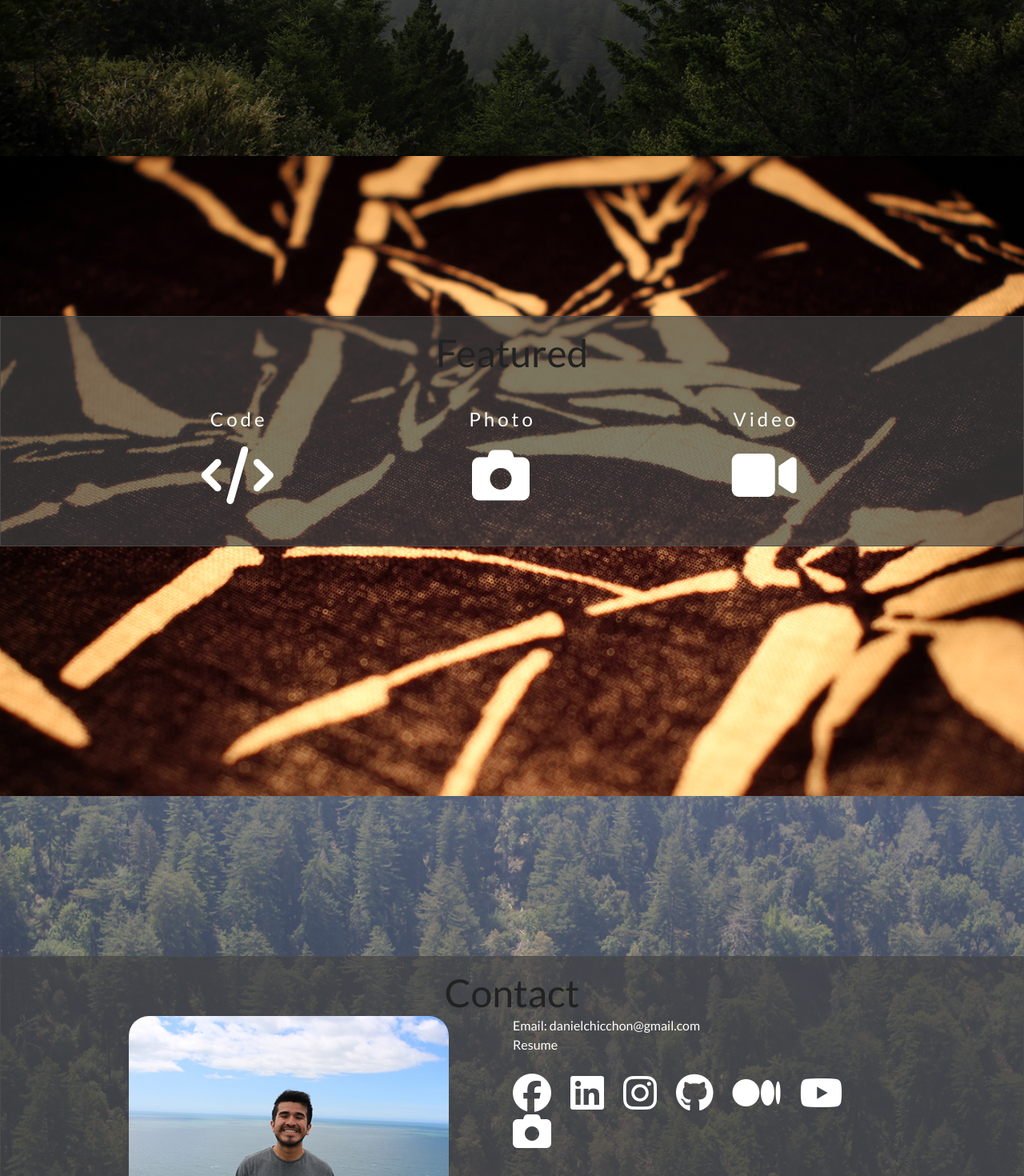
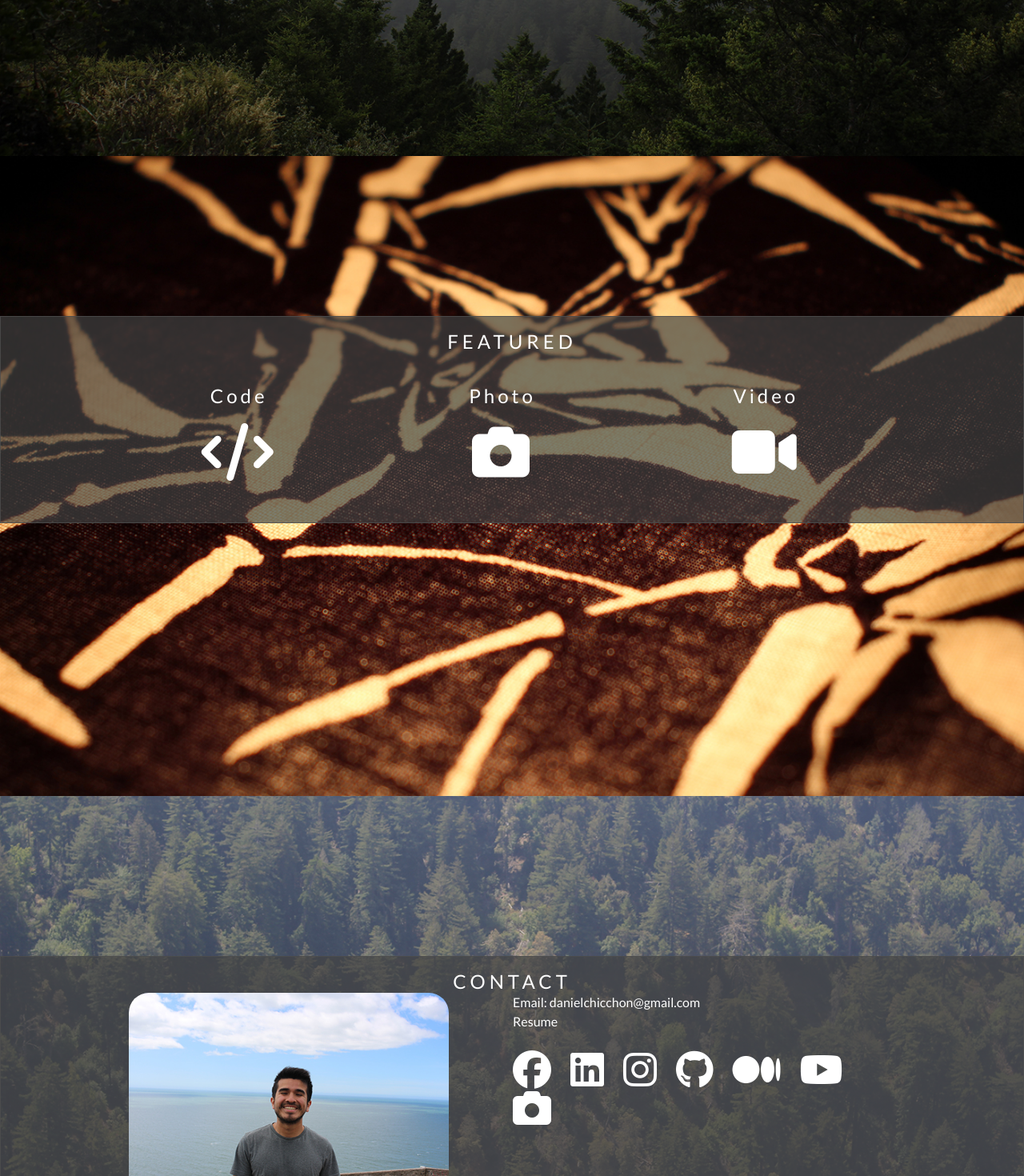
Before and after one commit to dchicchon/portfolio, a React (Create React App) app in the folder client/: page / in a window 1280 px wide. Shown: the part 1405-2875 px from the top of the page at 80% size. Built offline with nearby package versions, Linux system fonts and the light colour scheme.

Commit message:
fix routing for site

```diff
--- a/client/src/App.js
+++ b/client/src/App.js
@@ -3,7 +3,7 @@ import { BrowserRouter as Router, Route, Switch } from "react-router-dom";
 import * as ROUTES from "./Constants/routes";
 import "bootstrap/dist/css/bootstrap.min.css";
 import axios from "axios";
-import { analytics } from "./Utils/firebase";
+// import { analytics } from "./Utils/firebase";
 import "./App.css";
 import ScrollTop from "./Components/ScrollToTop";
 
@@ -17,6 +17,9 @@ import Videography from "./Pages/Videography";
 import Polus from "./Pages/Polus";
 import Messenger from "./Pages/Messenger";
 import Board from "./Pages/Board";
+import About from "./Pages/Polus/Pages/About";
+import Privacy from "./Pages/Polus/Pages/Privacy";
+import Terms from "./Pages/Polus/Pages/Terms";
 // import { firebaseConfig } from "./Utils/firebase";
 
 // https://medium.com/google-cloud/tracking-site-visits-on-react-app-hosted-in-google-cloud-using-google-analytics-f49c2411d398
@@ -33,7 +36,10 @@ class App extends Component {
             <ScrollTop>
               <Route exact path={ROUTES.HOME} component={Home} />
               <Route exact path={ROUTES.CODE} component={Code} />
-              <Route exact path={ROUTES.POLUS} component={Polus} />
+              <Route exact path={ROUTES.POLUS} component={Polus}/>
+              <Route exact path={ROUTES.PABOUT} component={About}/>
+              <Route exact path={ROUTES.PPRIVACY} component={Privacy}/>
+              <Route exact path={ROUTES.PTERMS} component={Terms}/>
               <Route exact path={ROUTES.PHOTOGRAPHY} component={Photography} />
               <Route exact path={ROUTES.VIDEOGRAPHY} component={Videography} />
               <Route exact path={ROUTES.MESSENGER} component={Messenger} />
--- a/client/src/Components/About/index.js
+++ b/client/src/Components/About/index.js
@@ -16,6 +16,7 @@ const About = () => {
             textTransform: "uppercase",
             font: "1.50rem Lato, sans-serif",
             textAlign: "center",
+            color: "white",
           }}
         >
           About
--- a/client/src/Components/Contact/index.js
+++ b/client/src/Components/Contact/index.js
@@ -4,11 +4,19 @@ import resume from "../../Assets/docs/Daniel_Chicchon_Resume.pdf";
 import { analyticsClick } from "../../Utils/firebase";
 import "./style.css";
 
+let headStyle = {
+  letterSpacing: "5px",
+  textTransform: "uppercase",
+  font: "1.5rem Lato, sans-serif",
+  textAlign: "center",
+  color: "white",
+};
+
 const Contact = () => {
   return (
     <div id="contact">
       <section className="opaque-cover contact-area">
-        <h2>Contact</h2>
+        <h2 style={headStyle}>Contact</h2>
         {/* wow this picture sucks */}
         <img className="img-float" src={profileimg} alt="danielchicchon" />
 
--- a/client/src/Components/HomeFeatured/index.js
+++ b/client/src/Components/HomeFeatured/index.js
@@ -15,7 +15,15 @@ let linkStyle = {
   transform: "translateY(0)",
   transition: "transform 0.5s",
   letterSpacing: "0.25rem",
-  padding: "0.25rem"
+  padding: "0.25rem",
+};
+
+let headStyle = {
+  letterSpacing: "5px",
+  textTransform: "uppercase",
+  font: "1.5rem Lato, sans-serif",
+  textAlign: "center",
+  color: "white",
 };
 
 // Here I will have featured works
@@ -25,7 +33,7 @@ const HomeFeatured = () => {
       <div className="opaque-cover">
         <Row>
           <Col>
-            <h2>Featured</h2>
+            <h2 style={headStyle}>Featured</h2>
           </Col>
         </Row>
         <Row className="justify-content-md-center">
--- a/client/src/Constants/routes.js
+++ b/client/src/Constants/routes.js
@@ -7,3 +7,8 @@ export const VIDEOGRAPHY = "/videography";
 export const POLUS = "/code/polus";
 export const MESSENGER = "/code/messenger";
 export const BOARD = "/code/board";
+
+// Polus
+export const PABOUT = "/code/polus/about";
+export const PPRIVACY = "/code/polus/privacy";
+export const PTERMS = "/code/polus/terms";
--- a/client/src/Pages/Polus/Pages/Terms/index.js
+++ b/client/src/Pages/Polus/Pages/Terms/index.js
@@ -40,9 +40,8 @@ function Terms() {
         </p>
         <p>
           (ii) "Effective Date" means the date on which a User first installs
-          the Licensed Software through Momentum’s website or through a
-          third-party application, extension, or add-on store such as the Chrome
-          Web Store
+          the Licensed Software through Polus' website or through a third-party
+          application, extension, or add-on store such as the Chrome Web Store
         </p>
         <p>
           (iii) “Licensed Software” means the web-based software extension
--- a/client/src/Pages/Polus/index.js
+++ b/client/src/Pages/Polus/index.js
@@ -10,10 +10,9 @@ import polusIcon from "../../Assets/images/polus_icon.png";
 import polusBackground from "../../Assets/images/mountain_range.png";
 import "./style.css";
 
-import About from "./Pages/About";
-import Privacy from "./Pages/Privacy";
-import Terms from "./Pages/Terms";
-
+// import About from "./Pages/About";
+// import Privacy from "./Pages/Privacy";
+// import Terms from "./Pages/Terms";
 
 let hideItems2 = () => {
   let location = document.getElementById("background-location");
@@ -48,8 +47,6 @@ function Polus() {
 
   let { path, url } = useRouteMatch();
   return (
-    <Switch>
-      <Route exact path={path}>
     <div id="polus" style={{ backgroundImage: `url(${polusBackground})` }}>
       <ul id="nav">
         <li id="app-info">
@@ -122,42 +119,22 @@ function Polus() {
       <div id="bottom"></div>
       <div id="bottom-right">
         <nav id="tertiary">
-              <Link style={{ color: "white" }} to={`/code/polus/privacy`}>
+          <Link style={{ color: "white" }} to="/code/polus/privacy">
             Privacy
           </Link>
           <Link style={{ color: "white" }} to="/code/polus/terms">
             Terms
           </Link>
           {/* <a href="#">Help</a> */}
-              <a
-                style={{ color: "white" }}
-                href="mailto: danielchicchon@gmail.com"
-              >
+          <a style={{ color: "white" }} href="mailto: danielchicchon@gmail.com">
             Contact
           </a>
-              {/* <Link style={{ color: "white" }} to="/code">
+          <Link style={{ color: "white" }} to="/">
             Back to site
-              </Link> */}
-              <a
-                style={{ color: "white" }}
-                href="https://www.danielchicchon.io"
-              >
-                Back to site
-              </a>
+          </Link>
         </nav>
       </div>
     </div>
-      </Route>
-      <Route exact path={`/code/polus/about`}>
-        <About />
-      </Route>
-      <Route exact path={`/code/polus/terms`}>
-        <Terms />
-      </Route>
-      <Route exact path={`/code/polus/privacy`}>
-        <Privacy />
-      </Route>
-    </Switch>
   );
 }
 
```
Also changed, not shown: client/src/Pages/Polus/Pages/Privacy/index.js (+0 -17 lines). Lines whose indentation alone changed are shown as unchanged.
